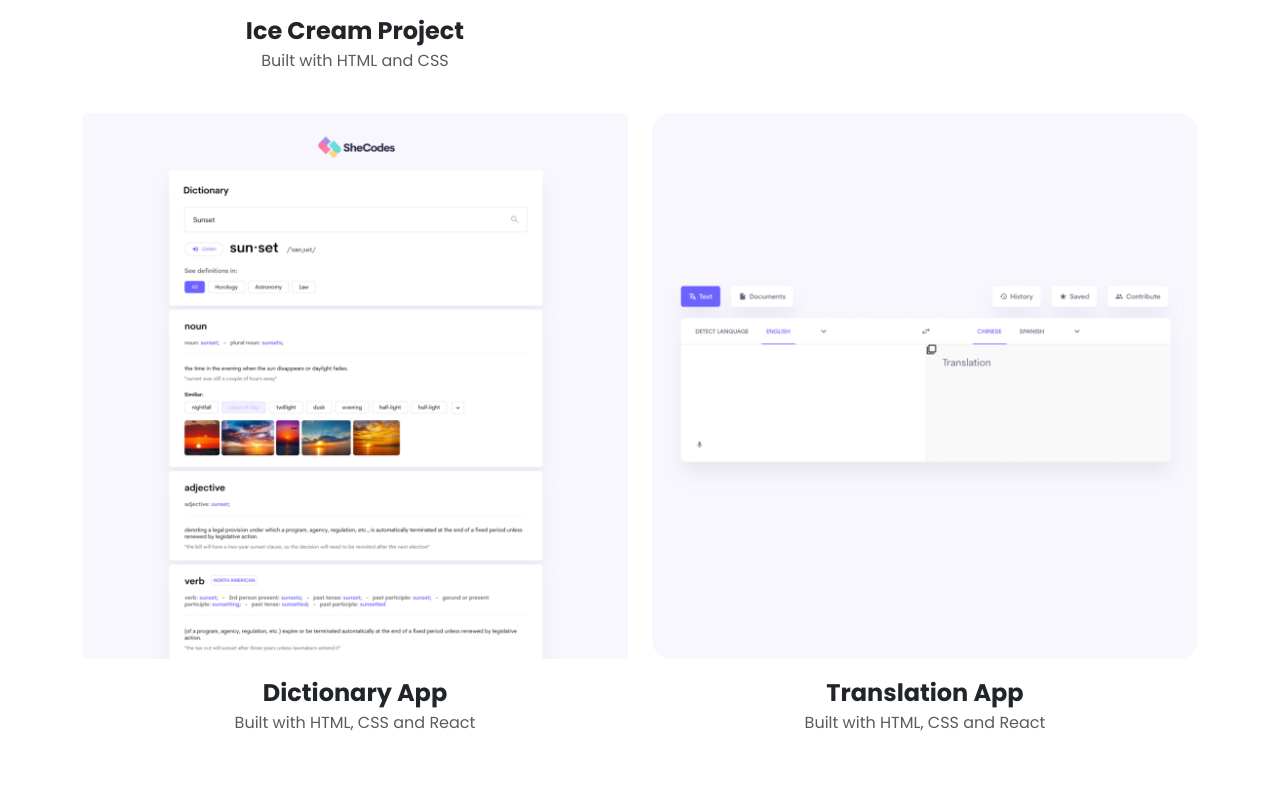
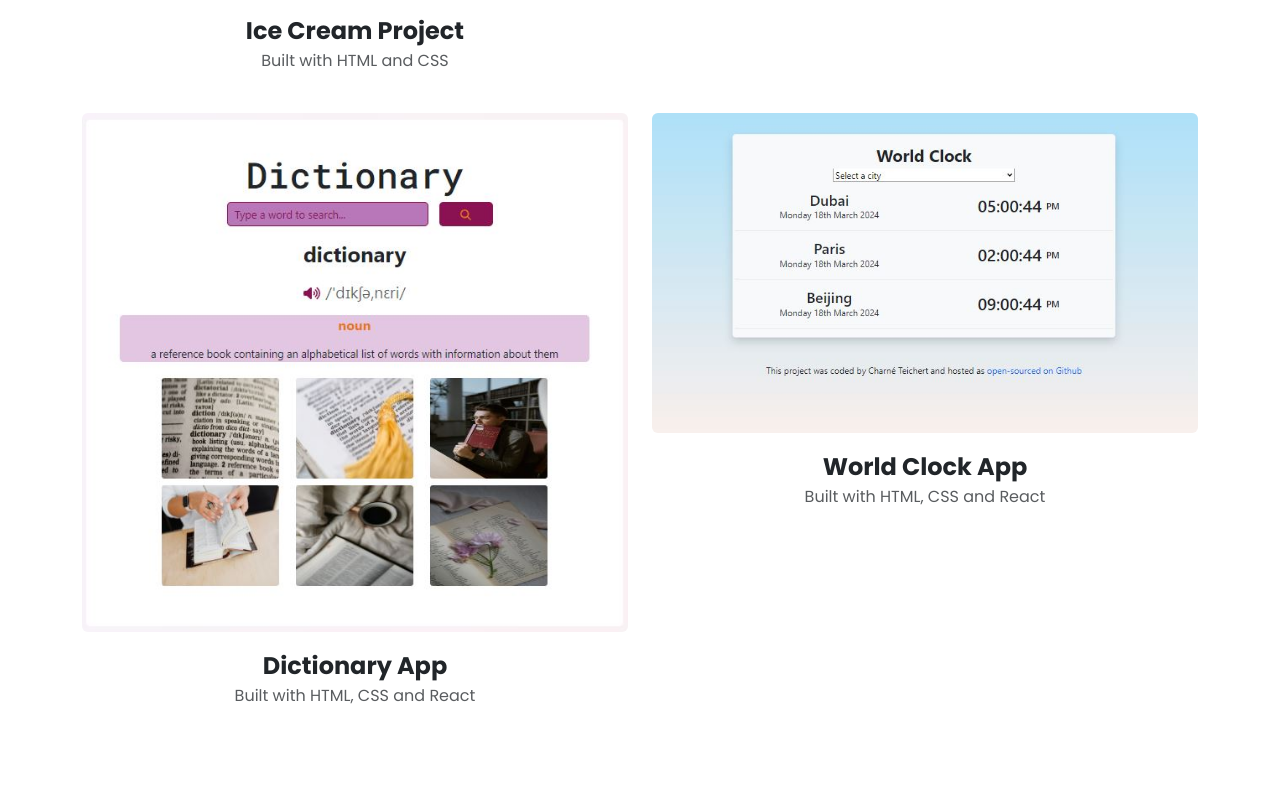
Before and after one commit to CabsT/My-Portfolio-Project, a plain HTML site: page work.html in a window 1280 px wide. Shown: the part 860-1653 px from the top of the page. Drawn offline with nearby package versions, Linux system fonts and the light colour scheme.

Commit message:
Added new images to my individual projects

```diff
--- a/work.html
+++ b/work.html
@@ -99,7 +99,7 @@
           <div class="col-md-6 mb-4">
             <div>
               <img
-                src="/src/images/dictionary.png"
+                src="/src/images/dictionary.jpg"
                 class="img-fluid mb-3 rounded"
                 alt="dictionary-app"
               />
@@ -110,12 +110,12 @@
           <div class="col-md-6 mb-4">
             <div>
               <img
-                src="/src/images/translation.png"
+                src="/src/images/worldclock.jpg"
                 class="img-fluid mb-3 rounded"
                 alt="translation-app"
               />
             </div>
-            <h3 class="text-center m-0">Translation App</h3>
+            <h3 class="text-center m-0">World Clock App</h3>
             <p class="text-center text-muted">Built with HTML, CSS and React</p>
           </div>
         </div>
```
Also changed, not shown: index.html (+1 -1 lines), src/images/dictionary.jpg (added), src/images/worldclock.jpg (added).
